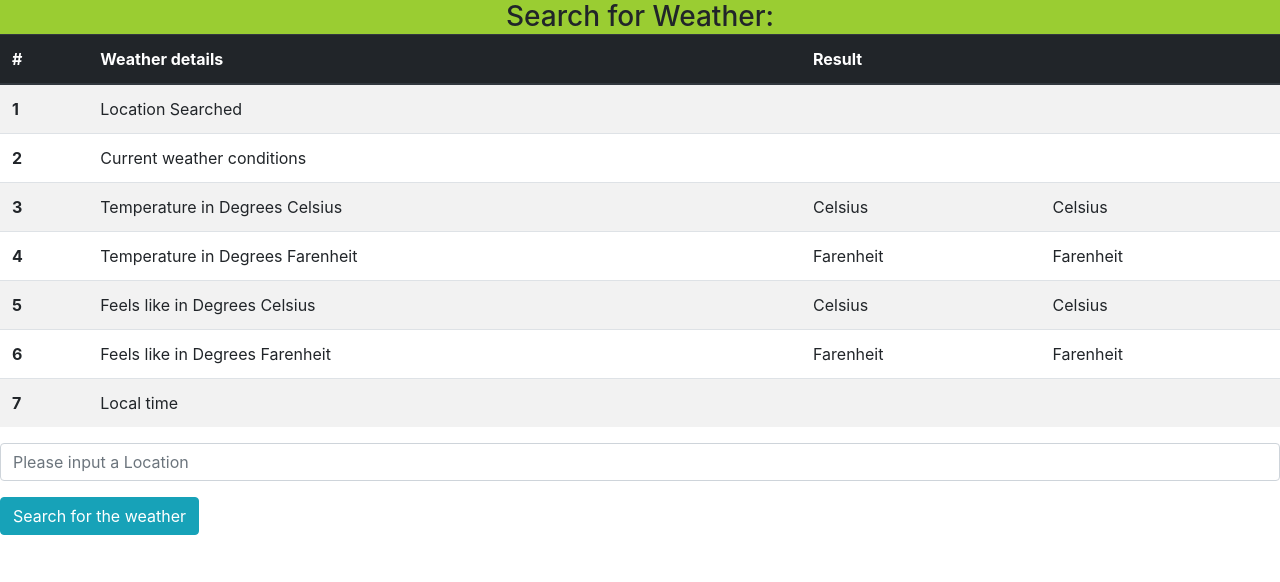
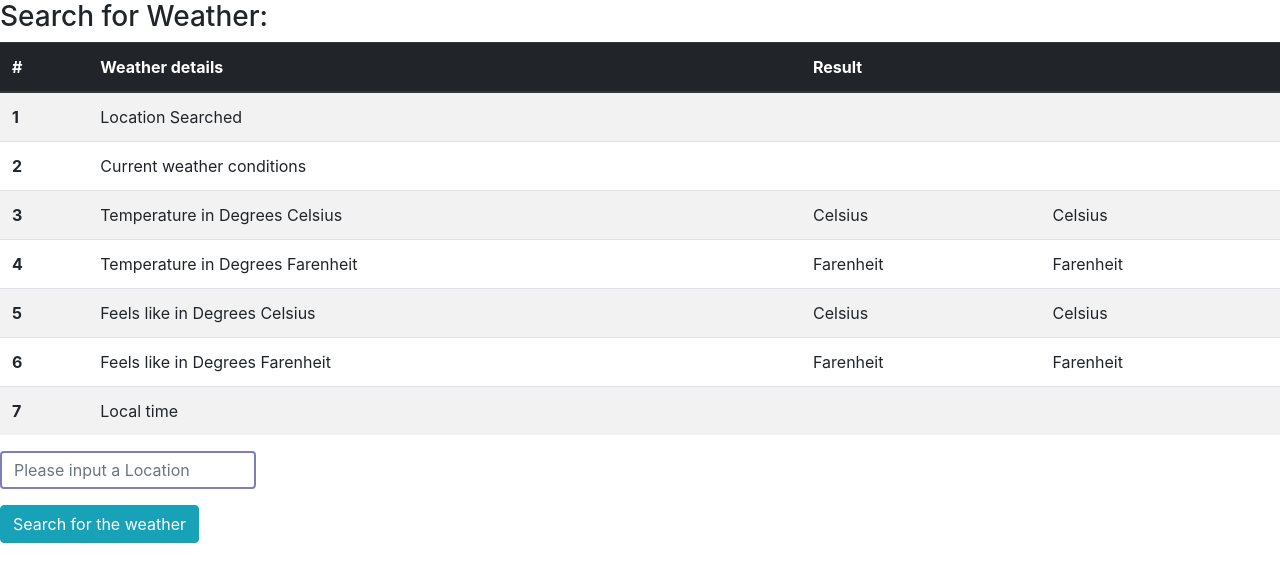
Before and after one commit to artyomnersisyan86/Weather, an Angular app: page / in a window 1280 px wide. Shown: the top 582 px of the page. Built offline with nearby package versions, Linux system fonts and the light colour scheme.

Commit message:
change in weather.components.css

```diff
--- a/src/app/weather/weather.component.css
+++ b/src/app/weather/weather.component.css
@@ -1,6 +1,20 @@
-.bg_color {
-    background-color: yellowgreen;
+.card {
+    background-color: #63a29c;
     text-align: center;
-    margin: 0;
-    padding: 0;
+    height: 650px;
+    width: 100%;
 }
+
+.form-control {
+    border: 2px solid rgb(126, 126, 189);
+    width: 20%;
+}
+
+p {
+    text-align: center;
+}
+
+.header {
+    text-align: center;
+    background-color: cadetblue;
+}
```
